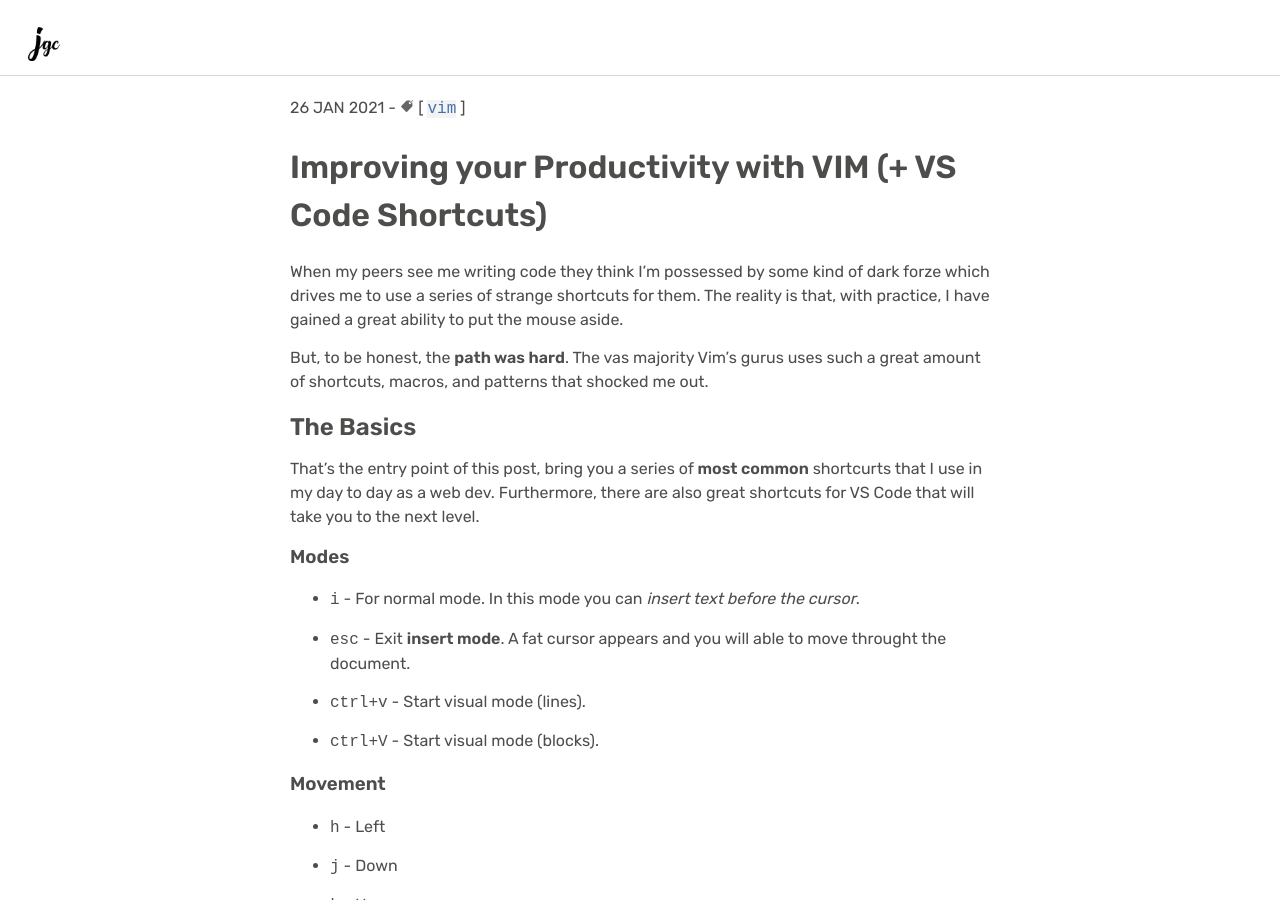
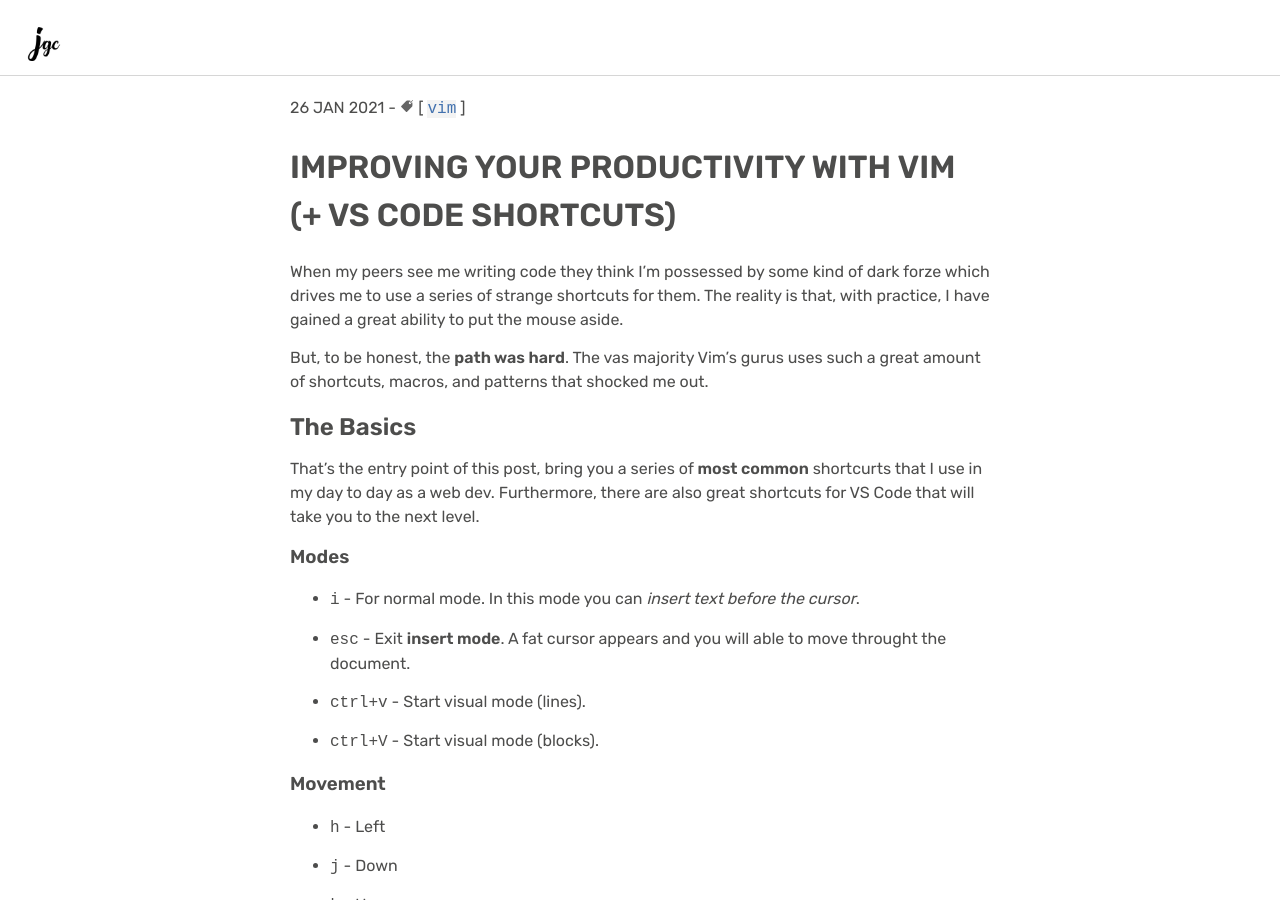
Before and after one commit to jgcarrillo/jekyll-personal-web, a Jekyll site: the page built from _posts/2021-01-26-improving-your-productivity-with-vim.md, in a window 1280 px wide and 900 px high. Built offline with Jekyll 4.4.1, drawn with Linux system fonts in a browser that asks for light colours.

```diff
--- a/_posts/2021-01-26-improving-your-productivity-with-vim.md
+++ b/_posts/2021-01-26-improving-your-productivity-with-vim.md
@@ -5,7 +5,7 @@ permalink: /blog/:year/:title/
 tags: vim
 ---
 
-# Improving your Productivity with VIM (+ VS Code Shortcuts)
+# IMPROVING YOUR PRODUCTIVITY WITH VIM (+ VS CODE SHORTCUTS)
 
 When my peers see me writing code they think I'm possessed by some kind of dark forze which drives me to use a series of strange shortcuts for them. The reality is that, with practice, I have gained a great ability to put the mouse aside.
 
```
